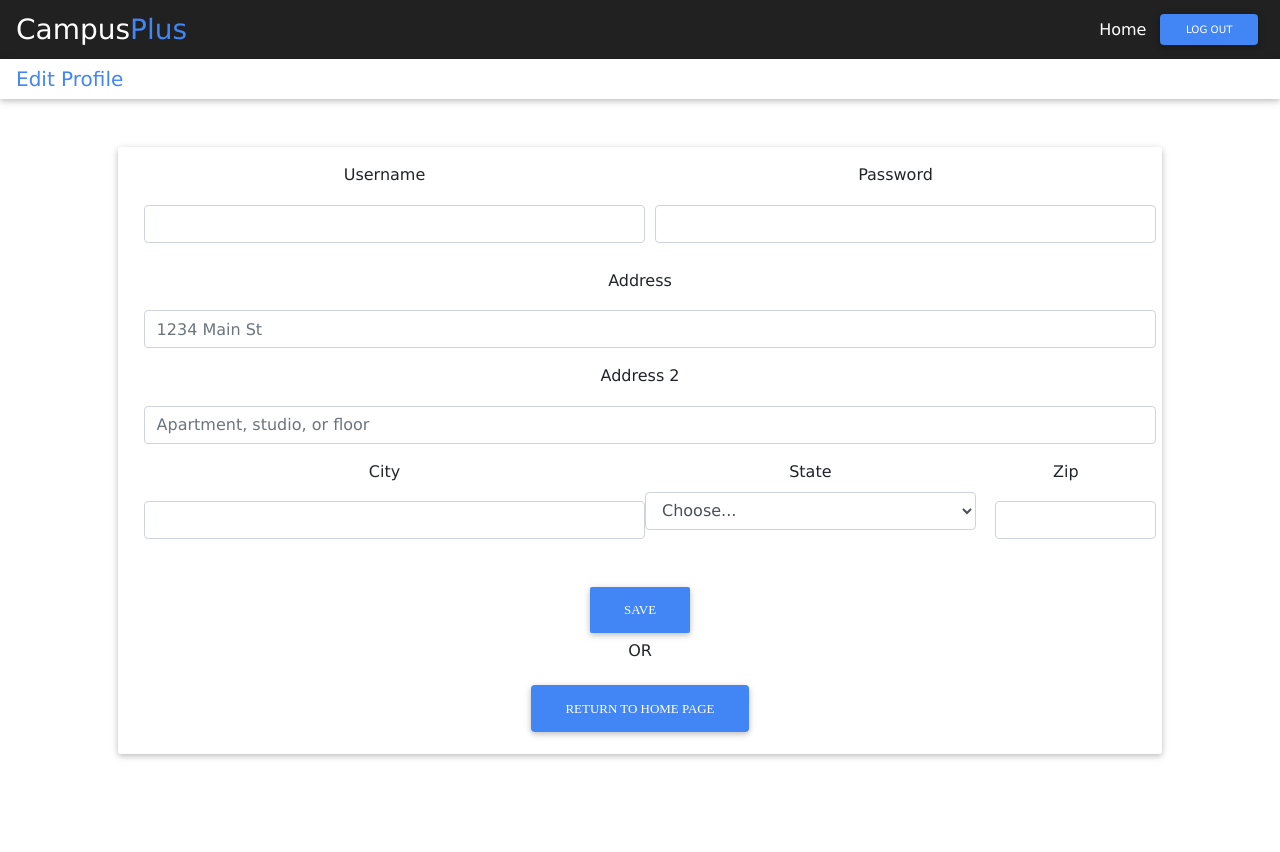
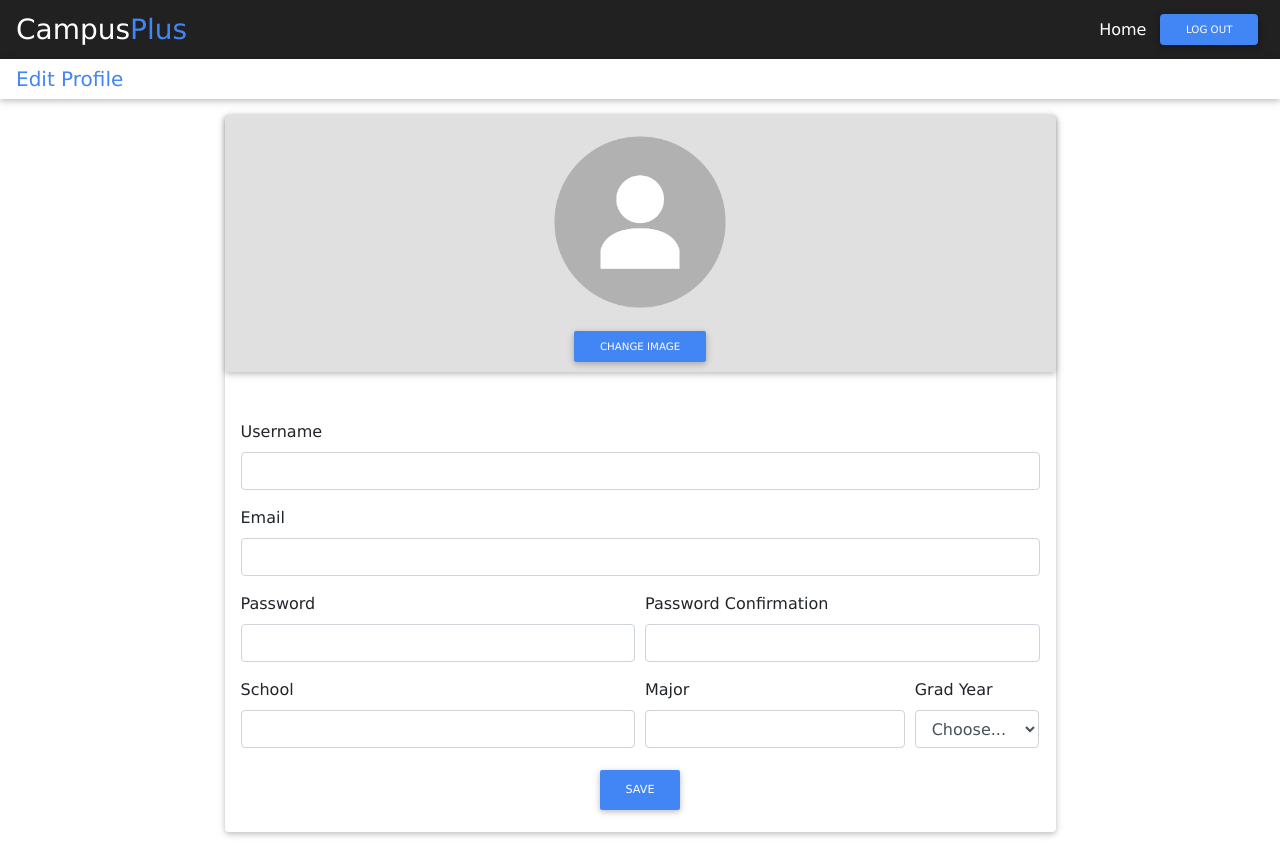
Before and after one commit to luisegarduno/CampusPlus, a React (Create React App) app in the folder frontend/: page /profiles in a window 1280 px wide. Built offline with nearby package versions, Linux system fonts and the light colour scheme.

Commit message:
Updated Profile Page

```diff
--- a/frontend/src/app/Profile.jsx
+++ b/frontend/src/app/Profile.jsx
@@ -1,5 +1,5 @@
 import React from 'react';
-import './Profile.css';
+//import './Profile.css';
 import { Header } from './Header';
 
 export class Profile extends React.Component {
@@ -10,49 +10,51 @@ export class Profile extends React.Component {
             <nav className="navbar bg-white">
                 <span className="mb-0 h5 text-primary">Edit Profile</span>
             </nav>
-            <div className = "p-5 container">
-                <div className = "p-3 jumbotron bg-white text-center">
-                 <form>
-                    <div class="form-row">
-                        <div class="form-group col-md-6">
-                            <label for="inputEmail4">Username</label>
-                            <input type="email" class="form-control" id="inputEmail4"/>
+            <div className = "p-3 container-fluid container-sm">
+                <div class="card mb-1 w-75 mx-auto">
+                    <div className = "p-1 jumbotron jumbotron-fluid bg-light text-center">
+                        <img src="/profileIcon.png" className=" img-fluid w-25 rounded mx-auto d-block" alt="..."/>
+                        <button type="submit" className="btn btn-sm btn-primary">Change Image</button>
                     </div>
-                        <div class="form-group col-md-6">
-                            <label for="inputPassword4">Password</label>
-                            <input type="password" class="form-control" id="inputPassword4"/>
+                    <form className = "p-3">
+                        <div className="form-group">
+                            <label htmlFor="username">Username</label>
+                            <input type="text" className="form-control" id="username" placeholder=""/>
+                        </div>
+                        <div className="form-group">
+                            <label htmlFor="email">Email</label>
+                            <input type="text" className="form-control" id="email" placeholder=""/>
+                        </div>
+                        <div className="form-row">
+                            <div className="form-group col-md-6">
+                                <label htmlFor="password">Password</label>
+                                <input type="email" className="form-control" id="password"/>
+                            </div>
+                            <div className="form-group col-md-6">
+                                <label htmlFor="confirmPassword">Password Confirmation</label>
+                                <input type="password" className="form-control" id="confirmPassword"/>
                             </div>
                         </div>
-                    <div class="form-group">
-                        <label for="inputAddress">Address</label>
-                        <input type="text" class="form-control" id="inputAddress" placeholder="1234 Main St"/>
+                        <div className="form-row">
+                            <div className="form-group col-md-6">
+                                <label htmlFor="inputSchool">School</label>
+                                <input type="text" className="form-control" id="inputSchool"/>
                             </div>
-                    <div class="form-group">
-                        <label for="inputAddress2">Address 2</label>
-                        <input type="text" class="form-control" id="inputAddress2" placeholder="Apartment, studio, or floor"/>
+                            <div className="form-group col-md-4">
+                                <label htmlFor="inputMajor">Major</label>
+                                <input type="text" className="form-control" id="inputMajor"/>
                             </div>
-                    <div class="form-row">
-                        <div class="form-group col-md-6">
-                            <label for="inputCity">City</label>
-                            <input type="text" class="form-control" id="inputCity"/>
-                        </div>
-                        <div class="form-group col-md-4">
-                            <label for="inputState">State</label>
-                            <select id="inputState" class="form-control">
+                            <div className="form-group col-md-2">
+                                <label htmlFor="gradYear">Grad Year</label>
+                                <select id="gradYear" className="form-control">
                                     <option selected>Choose...</option>
                                     <option>...</option>
                                 </select>
                             </div>
-                        <div class="form-group col-md-2">
-                            <label for="inputZip">Zip</label>
-                            <input type="text" class="form-control" id="inputZip"/>
                         </div>
+                        <div className = "text-center">
+                            <button type="submit" className="btn btn-primary btn-md">Save</button>
                         </div>
-                    <div class="form-group">
-                    </div>
-                    <button type="submit" class="btn btn-primary">Save</button>
-                         <p>OR</p>
-                    <button className="btn btn-primary rounded" onClick={() => this.props.history.push("/homepages")}>Return To Home Page</button>
                     </form>
                 </div>
             </div>
```
Lines whose indentation alone changed are shown as unchanged.
